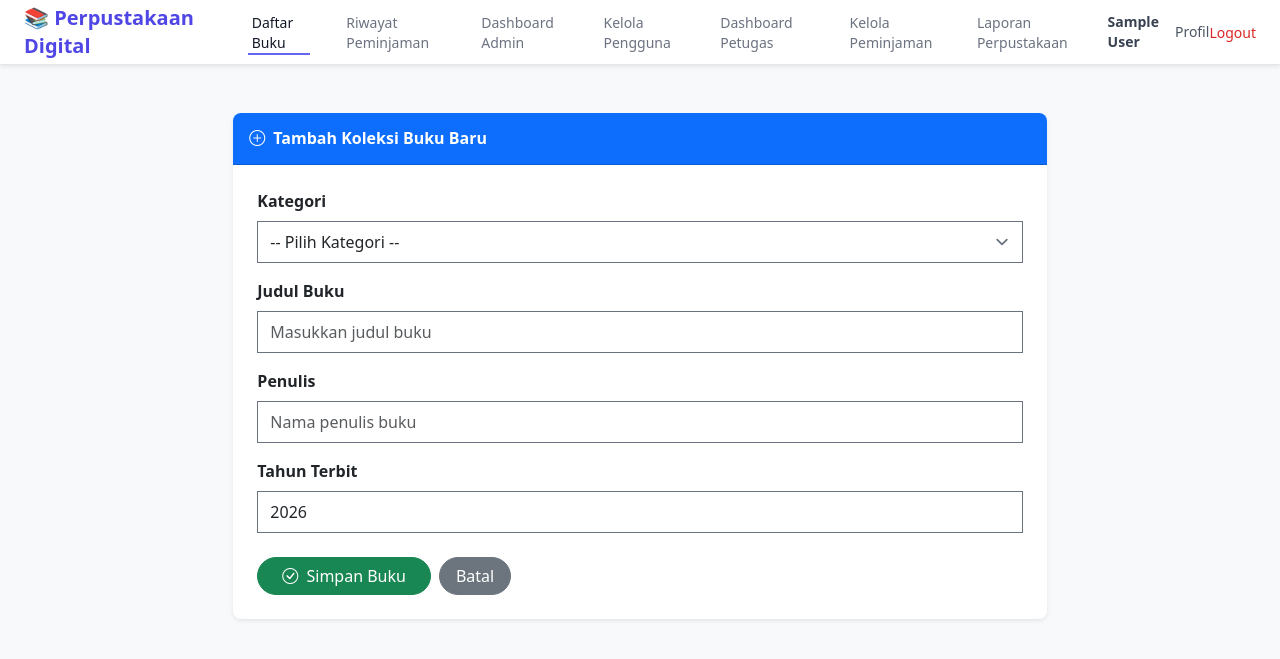
After one commit to ekorismanto145-sketch/MODUL7_PBWL, a Laravel app: page /buku/create in a window 1280 px wide. The commit adds this page. Shown: the top 659 px of the page. Run offline with Laravel 12, Linux system fonts and the light colour scheme; the visitor is signed in with stand-in values (Sample User, id 1); data comes from the database, SQL or seed files in the repository; style sheets or scripts are compiled from the project's sources; parts of the project's set-up code (start-up, migrations or seed data) failed here and were passed over.

Commit message:
Soal 3: Pusatkan aturan pengelolaan buku pada Gate kelola-buku

```diff
--- a/app/Providers/AppServiceProvider.php
+++ b/app/Providers/AppServiceProvider.php
@@ -2,6 +2,8 @@
 
 namespace App\Providers;
 
+use App\Models\User;
+use Illuminate\Support\Facades\Gate;
 use Illuminate\Support\ServiceProvider;
 
 class AppServiceProvider extends ServiceProvider
@@ -19,6 +21,9 @@ class AppServiceProvider extends ServiceProvider
      */
     public function boot(): void
     {
-        //
+        // Soal 3: Gate kelola-buku yang hanya mengizinkan role admin dan petugas
+        Gate::define('kelola-buku', function (User $user): bool {
+            return $user->hasRole(['admin', 'petugas']);
+        });
     }
 }
--- /dev/null
+++ b/resources/views/buku/create.blade.php
@@ -0,0 +1,68 @@
+@extends('layouts.main')
+
+@section('title', 'Tambah Buku Baru')
+
+@section('content')
+<div class="row justify-content-center">
+    <div class="col-md-8">
+        <div class="card border-0 shadow-sm rounded-3">
+            <div class="card-header bg-primary text-white py-3 rounded-top-3">
+                <h5 class="card-title mb-0 fw-semibold">
+                    <i class="bi bi-plus-circle me-2"></i>Tambah Koleksi Buku Baru
+                </h5>
+            </div>
+            <div class="card-body p-4">
+                <form action="{{ route('buku.store') }}" method="POST">
+                    @csrf
+
+                    <div class="mb-3">
+                        <label for="kategori_id" class="form-label fw-semibold">Kategori</label>
+                        <select name="kategori_id" id="kategori_id" class="form-select @error('kategori_id') is-invalid @enderror" required>
+                            <option value="">-- Pilih Kategori --</option>
+                            @foreach(\App\Models\Kategori::all() as $kat)
+                                <option value="{{ $kat->id }}" {{ old('kategori_id') == $kat->id ? 'selected' : '' }}>
+                                    {{ $kat->nama }}
+                                </option>
+                            @endforeach
+                        </select>
+                        @error('kategori_id')
+                            <div class="invalid-feedback">{{ $message }}</div>
+                        @enderror
+                    </div>
+
+                    <div class="mb-3">
+                        <label for="judul" class="form-label fw-semibold">Judul Buku</label>
+                        <input type="text" name="judul" id="judul" class="form-control @error('judul') is-invalid @enderror" value="{{ old('judul') }}" required placeholder="Masukkan judul buku">
+                        @error('judul')
+                            <div class="invalid-feedback">{{ $message }}</div>
+                        @enderror
+                    </div>
+
+                    <div class="mb-3">
+                        <label for="penulis" class="form-label fw-semibold">Penulis</label>
+                        <input type="text" name="penulis" id="penulis" class="form-control @error('penulis') is-invalid @enderror" value="{{ old('penulis') }}" required placeholder="Nama penulis buku">
+                        @error('penulis')
+                            <div class="invalid-feedback">{{ $message }}</div>
+                        @enderror
+                    </div>
+
+                    <div class="mb-3">
+                        <label for="tahun_terbit" class="form-label fw-semibold">Tahun Terbit</label>
+                        <input type="number" name="tahun_terbit" id="tahun_terbit" class="form-control @error('tahun_terbit') is-invalid @enderror" value="{{ old('tahun_terbit', date('Y')) }}" required>
+                        @error('tahun_terbit')
+                            <div class="invalid-feedback">{{ $message }}</div>
+                        @enderror
+                    </div>
+
+                    <div class="d-flex gap-2 mt-4">
+                        <button type="submit" class="btn btn-success rounded-pill px-4">
+                            <i class="bi bi-check-circle me-1"></i> Simpan Buku
+                        </button>
+                        <a href="{{ route('buku.index') }}" class="btn btn-secondary rounded-pill px-3">Batal</a>
+                    </div>
+                </form>
+            </div>
+        </div>
+    </div>
+</div>
+@endsection
--- a/resources/views/buku/index.blade.php
+++ b/resources/views/buku/index.blade.php
@@ -20,7 +20,7 @@
 <!-- Container Notifikasi Error & Berhasil -->
 <div id="alertContainer"></div>
 
-@can('kelola data buku')
+@can('kelola-buku')
 <!-- Formulir Tambah & Ubah Buku -->
 <div class="card border-0 shadow-sm rounded-3 mb-4">
     <div class="card-header bg-primary text-white py-3 rounded-top-3 d-flex justify-content-between align-items-center">
@@ -119,7 +119,7 @@
                                         </form>
                                     @endcan
 
-                                    @can('kelola data buku')
+                                    @can('kelola-buku')
                                         <div class="btn-group btn-group-sm">
                                             <button class="btn btn-outline-warning" onclick="editBuku({{ $item->id }})" title="Ubah Data">
                                                 <i class="bi bi-pencil-square"></i> Ubah
@@ -152,7 +152,7 @@
 
 <script>
     const API_URL = '/api/buku';
-    const canManageBuku = {{ auth()->user()?->can('kelola data buku') ? 'true' : 'false' }};
+    const canManageBuku = {{ auth()->user()?->can('kelola-buku') ? 'true' : 'false' }};
     const canPinjamBuku = {{ auth()->user()?->can('mengajukan peminjaman buku') ? 'true' : 'false' }};
     let dataBukuCache = [];
 
--- a/routes/web.php
+++ b/routes/web.php
@@ -42,8 +42,14 @@ Route::middleware(['auth'])->group(function () {
     // Pencarian buku aman
     Route::get('/buku-cari', [BukuController::class, 'cari'])->name('buku.cari');
 
-    // Route DELETE berproteksi CSRF untuk penghapusan buku
-    Route::delete('/buku/{buku}', [BukuController::class, 'destroy'])->name('buku.destroy');
+    // Pengelolaan Buku Terpusat Menggunakan Gate kelola-buku (Soal 3)
+    Route::middleware(['can:kelola-buku'])->group(function () {
+        Route::get('/buku/create', [BukuController::class, 'create'])->name('buku.create');
+        Route::post('/buku', [BukuController::class, 'store'])->name('buku.store');
+        Route::get('/buku/{buku}/edit', [BukuController::class, 'edit'])->name('buku.edit');
+        Route::put('/buku/{buku}', [BukuController::class, 'update'])->name('buku.update');
+        Route::delete('/buku/{buku}', [BukuController::class, 'destroy'])->name('buku.destroy');
+    });
 
     // Celah A4: Detail peminjaman tanpa pemeriksaan kepemilikan (Rentan IDOR)
     Route::get('/peminjaman/{id}', [PeminjamanController::class, 'show'])->name('peminjaman.show');
@@ -67,11 +73,6 @@ Route::middleware(['auth'])->group(function () {
         ->middleware('permission:akses dashboard petugas')
         ->name('petugas.dashboard');
 
-    // Kelola Data Buku (Web Controller)
-    Route::middleware(['permission:kelola data buku'])->group(function () {
-        Route::resource('buku-admin', BukuController::class)->except(['index', 'show']);
-    });
-
     // Kelola Pengguna (Khusus Admin)
     Route::middleware(['permission:kelola data pengguna'])->group(function () {
         Route::resource('users', UserController::class);
```
Also changed, not shown: resources/views/buku/edit.blade.php (added, +68 -0 lines).
